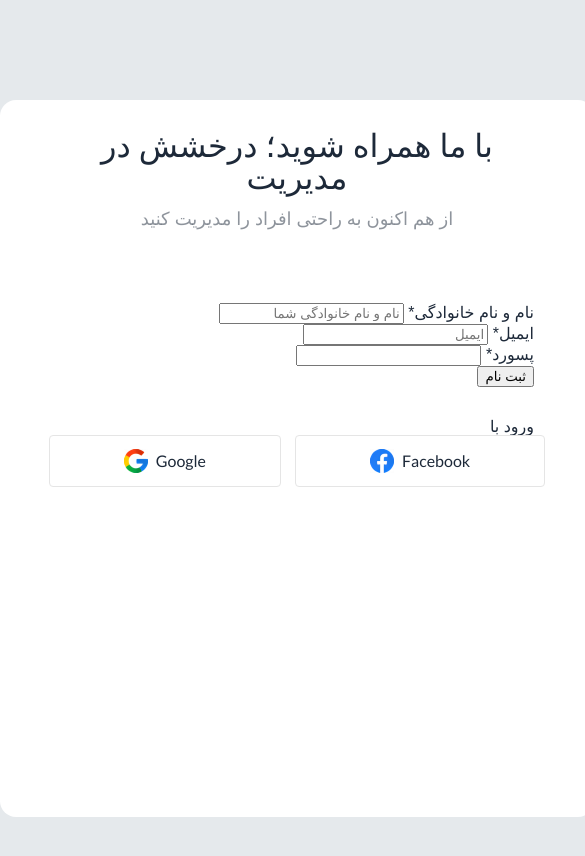
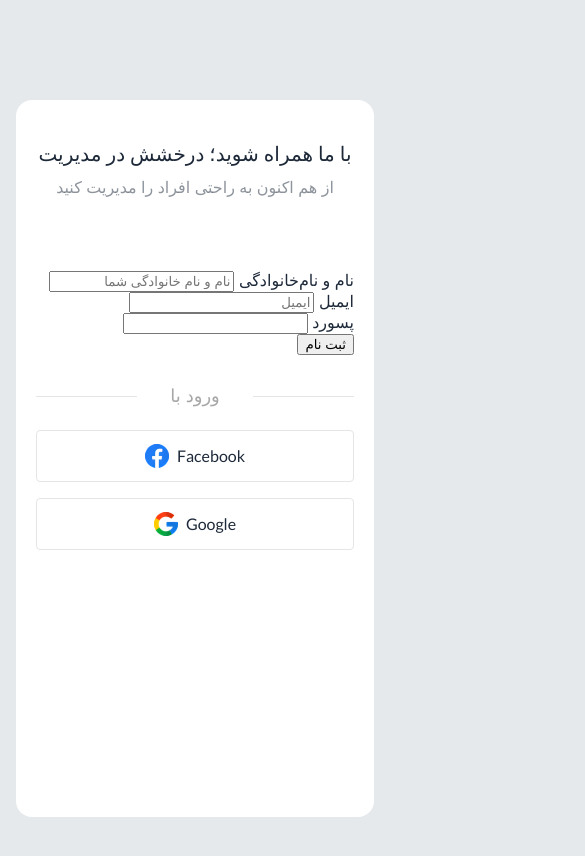
Before and after one commit to Shahzadhpr/Form, a plain HTML site: page index.html in a window 390 px wide. Shown: the whole page, 585 px wide, since content can reach past the window. Drawn offline with Linux system fonts and the light colour scheme; a web font is replaced by a local one.

Commit message:
Responsive Form Container

```diff
--- a/index.html
+++ b/index.html
@@ -15,22 +15,26 @@
 
         <form action="#" class="form">
             <div class="form__input-wrapper">
-                <label class="form__lbl">نام و نام خانوادگی*</label>
+                <label class="form__lbl">نام و نام‌خانوادگی</label>
                 <input class="form__input" type="text" placeholder="نام و نام خانوادگی شما" required>
             </div>
             <div class="form__input-wrapper">
-                <label class="form__lbl">ایمیل*</label>
+                <label class="form__lbl">ایمیل</label>
                 <input class="form__input" type="email" placeholder="ایمیل" required>
             </div>
             <div class="form__input-wrapper">
-                <label class="form__lbl">پسورد*</label>
+                <label class="form__lbl">پسورد</label>
                 <input class="form__input" type="password">
             </div>
             <button type="submit" class="form__submit" placeholder="******" required>ثبت نام</button>
         </form>
 
 
-        <div class="form-container__lins">ورود با</div>
+        <div class="form-container__lins">
+            <div class="form-container__lin"></div>
+            <p class="form-container__lins-text">ورود با</p>
+            <div class="form-container__lin"></div>
+        </div>
 
 
         <div class="form-links">
--- a/styles/app.css
+++ b/styles/app.css
@@ -113,7 +113,7 @@ a {
 }
 
 .form-container {
-	width: 59.4rem;
+	/* width: 59.4rem; */
 	height: 71.7rem;
 	background-color: #FFFFFF;
 	border-radius: 1.6rem;
@@ -156,7 +156,24 @@ a {
 }
 
 .form-container__lins {
+	font-size: 1.8rem;
+	color: var(--secondery-color);
+	margin: 2.3rem 0 2.5rem 0;
+	display: flex;
+	align-items: center;
+}
 
+.form-container__lins-text {
+	width: 8.4rem;
+	flex-shrink: 0;
+	text-align: center;
+	margin: 0 2rem;
+}
+
+.form-container__lin {
+	width: 17.5rem;
+	height: .1rem;
+	background-color: var(--border-color);
 }
 
 .form-links {
@@ -187,3 +204,36 @@ a {
 	width: 2.4rem;
 	height: 2.4rem;
 }
+
+
+/* Responsiv */
+
+@media screen and (max-width: 576px){
+	.form-container {
+		margin: 10rem 1.6rem;
+		padding: 2.4rem 2rem;
+	}
+
+	.form-container__tiltle {
+		font-size: 2rem;
+		margin-top: 2rem;
+	}
+
+	.form-container__coption {
+		font-size: 1.6rem;
+	}
+
+	.form-container__lins-text{
+		margin: 0 1.6rem;
+	}
+
+	.form-links{
+		flex-wrap: wrap;
+		row-gap: 1.6rem;
+	}
+
+	.form-links__item{
+		flex: auto;
+		width: 100%;
+	}
+}
```
